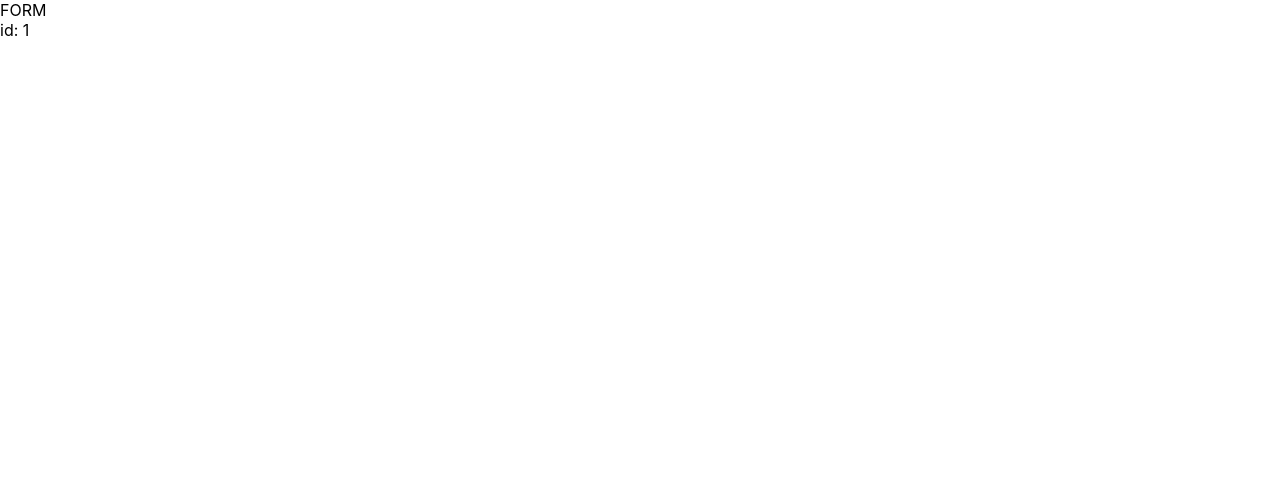
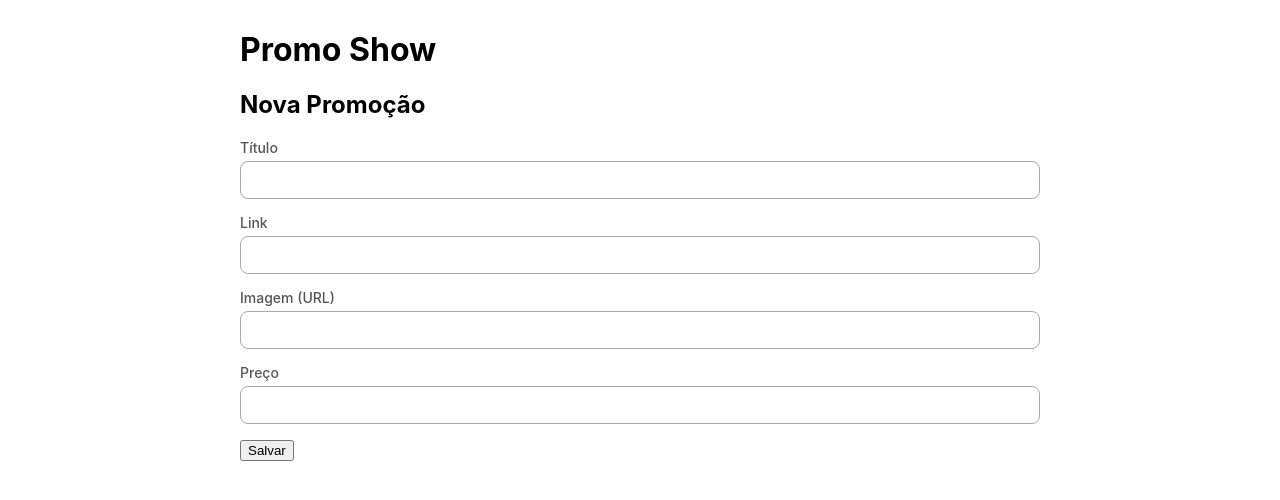
Before and after one commit to Luan94/Gatry_clone, a React (Create React App) app in the folder web/: page /edit/1 in a window 1280 px wide. Shown: the top 500 px of the page. Built offline with nearby package versions, Linux system fonts and the light colour scheme.

Commit message:
implementação do form de cadastro de promoções usando elementos nativos do ReactJS

```diff
--- /dev/null
+++ b/web/src/components/Promotion/Form/Form.css
@@ -0,0 +1,22 @@
+.promotion-form__group {
+    display: flex;
+    flex-direction: column;
+    margin-bottom: 15px;
+  }
+
+
+  .promotion-form__group label {
+    margin-bottom: 5px;
+    font-size: 14px;
+    font-weight: 500;
+    color: #555555;
+  }
+
+
+  .promotion-form__group input {
+    border: 1px solid #AAAAAA;
+    border-radius: 8px;
+    background-color: #fff;
+    height: 36px;
+    padding: 0 10px;
+  }
--- /dev/null
+++ b/web/src/components/Promotion/Form/Form.js
@@ -0,0 +1,61 @@
+import React, {useState} from "react";
+import { useHistory } from "react-router-dom";
+import axios from "axios";
+import "./Form.css";
+
+const initialValue = {
+    title: '',
+    url: '',
+    imageUrl: '',
+    price: 0,
+}
+
+const PromotionForm = () => {
+    const [values, setValues] = useState(initialValue);
+    const history = useHistory();
+
+    function onChange(ev){
+        const {name,value} = ev.target;
+
+        setValues({ ...values, [name]: value });
+    }
+
+    function onSubmit(ev) {
+        ev.preventDefault();
+        axios.post('http://localhost:5000/promotions',values)
+            .then((response) =>{
+                history.push('/')
+            });
+    }
+
+    return(
+    <div>
+        <h1>Promo Show</h1>
+        <h2>Nova Promoção</h2>
+        <form onSubmit={onSubmit}>
+            <div className="promotion-form__group">
+                <label htmlFor="title">Título</label>
+                <input id="title" name="title" type="text" onChange={onChange}/>
+            </div>
+            <div className="promotion-form__group">
+                <label htmlFor="url">Link</label>
+                <input id="url" name="url" type="text" onChange={onChange} />
+            </div>
+            <div className="promotion-form__group">
+                <label htmlFor="imageUrl">Imagem (URL)</label>
+                <input id="imageUrl" name="imageUrl" type="text" onChange={onChange} />
+            </div>
+            <div className="promotion-form__group">
+                <label htmlFor="price">Preço</label>
+                <input id="price" name="price" type="number" onChange={onChange} />
+            </div>
+            <div>
+                <button type="submit">Salvar</button>
+            </div>
+        </form>
+    </div>
+    )
+
+};
+
+export default PromotionForm;
--- /dev/null
+++ b/web/src/components/Promotion/List/List.css
@@ -0,0 +1,3 @@
+.promotion-list .promotion-card {
+    margin-bottom: 20px;
+  }
--- /dev/null
+++ b/web/src/components/Promotion/List/List.js
@@ -0,0 +1,20 @@
+import React from 'react';
+import PromotionCard from 'components/Promotion/Card/Card';
+import './List.css';
+import PromotionSearch from '../Search/Search';
+
+const PromotionList = ({ loading , promotions }) =>{
+ if(loading) {
+     return <div>Carregando ...</div>;
+ }
+
+ return(
+ <div className='promotion-list'>
+    {promotions.map((promotion) => (
+        <PromotionCard promotion={promotion} />
+    ))}
+ </div>
+ );
+}
+
+export default PromotionList;
--- /dev/null
+++ b/web/src/components/Promotion/Search/Search.css
@@ -0,0 +1,23 @@
+.promotion-search__header {
+    display: flex;
+    justify-content: space-between;
+    align-items: center;
+    margin-bottom: 20px;
+  }
+
+  .promotion-search__header h1 {
+    text-transform: uppercase;
+    color: #888;
+  }
+
+
+  .promotion-search__input {
+    display: flex;
+    height: 42px;
+    border: 1px solid #ccc;
+    border-radius: 8px;
+    width: 100%;
+    margin-bottom: 20px;
+    padding: 0 10px;
+    font-size: 16px;
+  }
--- /dev/null
+++ b/web/src/components/Promotion/Search/Search.js
@@ -0,0 +1,40 @@
+import React, { useEffect, useState } from 'react';
+import axios from 'axios';
+import { Link } from 'react-router-dom';
+import PromotionList from 'components/Promotion/List/List';
+import './Search.css';
+
+const PromotionSearch = () =>{
+    const [promotions, setPromotions] = useState([]);
+    const [search, setSearch ] = useState('');
+
+    useEffect(() => {
+        const params = {};
+        if (search){
+            params.title_like = search;
+        }
+        axios.get('http://localhost:5000/promotions?_embed=comments&_order=desc&_sort=id', {params})
+        .then((response) => {
+            setPromotions(response.data);
+        });
+    }, [search]);
+
+    return (
+        <div className='promotion-search'>
+            <header className='promotion-search__header'>
+                <h1>Promo Show</h1>
+                <Link to="/create">Nova Promoção</Link>
+            </header>
+                <input
+                    type='search'
+                    className='promotion-search__input'
+                    placeholder='Buscar'
+                    value={search}
+                    onChange = {(ev) => setSearch(ev.target.value)}
+                />
+          <PromotionList promotions={promotions} loading={!promotions.length} />
+        </div>
+    );
+};
+
+export default PromotionSearch;
--- /dev/null
+++ b/web/src/components/UI/Container/Container.css
@@ -0,0 +1,4 @@
+.ui-container{
+    max-width: 800px;
+    margin: 30px auto;
+}
--- /dev/null
+++ b/web/src/components/UI/Container/Container.js
@@ -0,0 +1,14 @@
+import React from "react";
+import './Container.css';
+
+
+
+const UIContainer = ({children}) =>(
+    <div
+       className="ui-container"
+    >
+        {children}
+    </div>
+);
+
+export default UIContainer;
--- a/web/src/pages/Promotion/Form/Form.js
+++ b/web/src/pages/Promotion/Form/Form.js
@@ -1,14 +1,17 @@
 import React from 'react';
 import { useParams } from 'react-router-dom';
+import PromotionForm from 'components/Promotion/Form/Form';
+import UIContainer from 'components/UI/Container/Container';
 
 const PagesPromotionForm = () => {
   const { id } = useParams();
 
   return (
+    <UIContainer>
     <div>
-      FORM
-      {id && <div>id: {id}</div>}
+      <PromotionForm />
     </div>
+    </UIContainer>
   );
 }
 
--- a/web/src/pages/Promotion/Search/Search.js
+++ b/web/src/pages/Promotion/Search/Search.js
@@ -1,28 +1,13 @@
-import React, { useEffect, useState } from 'react';
-import PromotionCard from 'components/Promotion/Card/Card';
-import axios from 'axios';
+import React from 'react';
+import PromotionSearch from 'components/Promotion/Search/Search';
+import UIContainer from 'components/UI/Container/Container';
+
 
 const PagesPromotionSearch = () => {
-  const [promotions, setPromotions] = useState([]);
-
-  useEffect(() => {
-    axios.get('http://localhost:5000/promotions?_embed=comments')
-      .then((response) => {
-        setPromotions(response.data);
-      });
-  }, []);
-
   return (
-    <div
-      style={{
-        maxWidth: 800,
-        margin: '30px auto',
-      }}
-    >
-      {promotions.map((promotion) => (
-        <PromotionCard promotion={promotion} />
-      ))}
-    </div>
+    <UIContainer>
+      <PromotionSearch/>
+    </UIContainer>
   );
 };
 
```
Also changed, not shown: web/jsconfig.json (line endings or trailing spaces), 2 other files (tests, documents, lock files or other folders).
